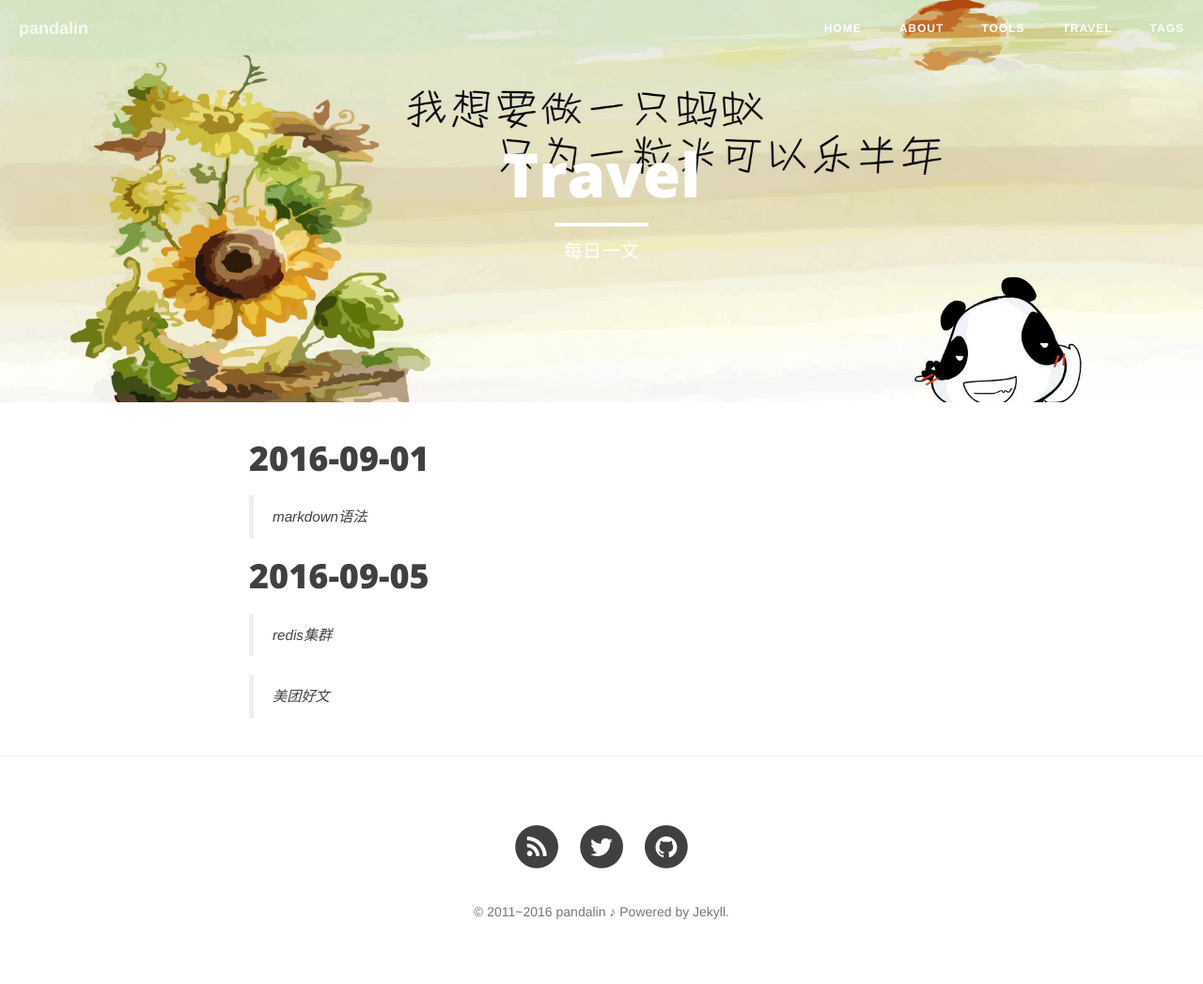
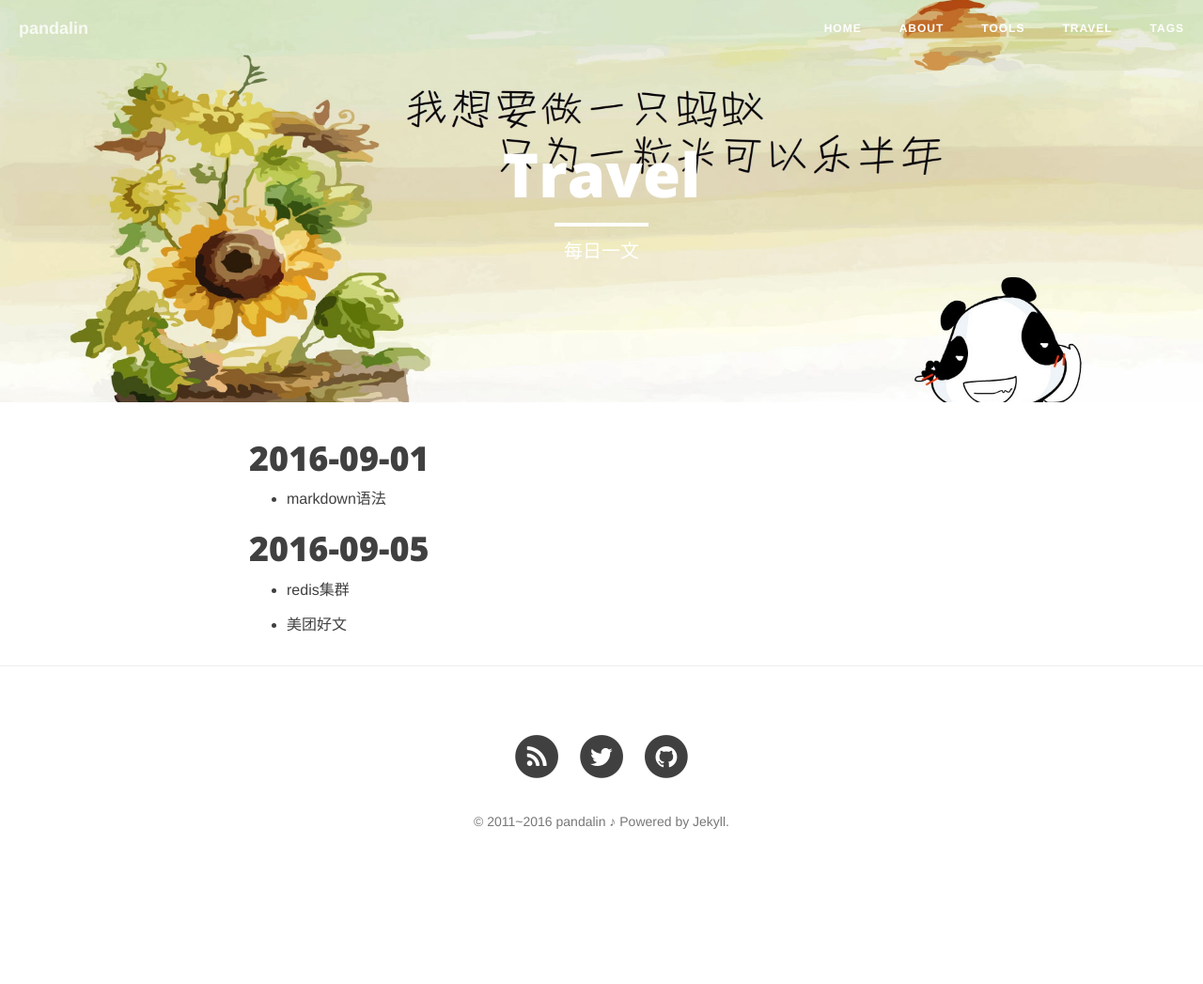
Before and after one commit to pandalin/pandalin.github.io, a Jekyll site: the page built from Travel.md, in a window 1280 px wide. Shown: the whole page at 94% size. Built offline with Jekyll 4.4.1, drawn with Linux system fonts in a browser that asks for light colours; nearby versions of some CDN libraries; after the commit the page ends 951 px from its top, so only the background shows below that.

Commit message:
无序列表

```diff
--- a/Travel.md
+++ b/Travel.md
@@ -7,16 +7,16 @@ header-img: "img/plane2.jpg"
 
 # 2016-09-01
 
-  > [markdown语法][d4b62eaf]
+  * [markdown语法][d4b62eaf]
 
   [d4b62eaf]: http://azeril.me/blog/Markdown-Syntax.html "markdown语法"
 
 # 2016-09-05
 
-  > [redis集群][db5714bf]
+  * [redis集群][db5714bf]
 
   [db5714bf]: https://mp.weixin.qq.com/s?__biz=MzA3MzYwNjQ3NA==&mid=2651296671&idx=1&sn=366de50a6787963517ff6e096c9d1643&scene=1&srcid=0601sx2VAI7HXF0hYlArC0wM&key=f5c31ae61525f82eeb8ce0e7179a3f06cc645be4d65a5b54447dc2ef3c1c7f983e4aea0d90620e2706f0cc63ad4238c3&ascene=0&uin=MjA3ODI3NjgzNA%3D%3D&devicetype=iMac+MacBookPro12%2C1+OSX+OSX+10.11.2+build(15C50)&version=11020201&pass_ticket=TWPg66sM6rAHPjXhsdA6b54KKiP%2FdiMrxMmDJ0UbeGXZ%2BdFqMMGaMCjmeVJMVMav "redis集群"
 
- > [美团好文][685aa250]
+  * [美团好文][685aa250]
 
   [685aa250]: http://tech.meituan.com/ "美团好文"
```
